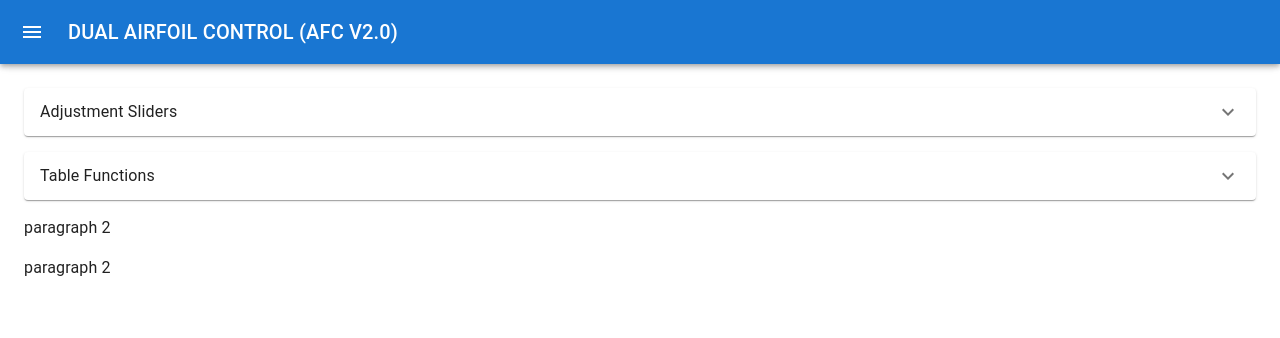
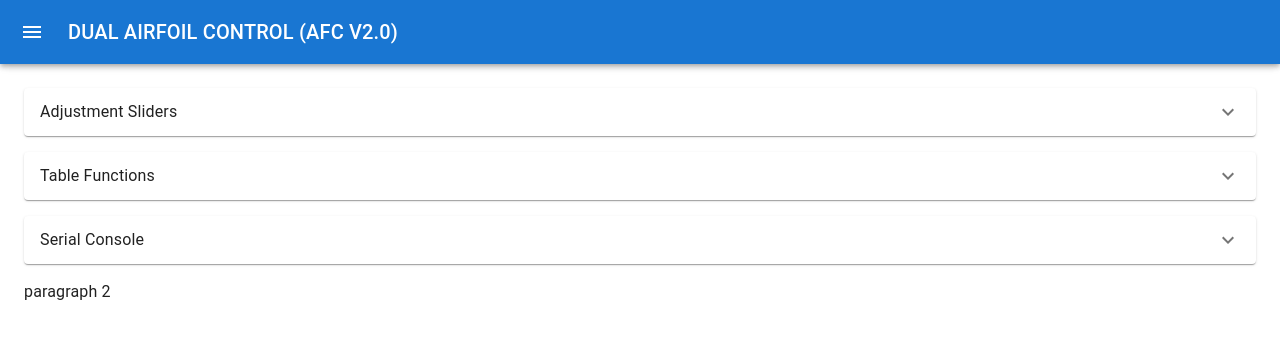
Before and after one commit to c3charvat/web_ui, a React (Create React App) app: page / in a window 1280 px wide. Shown: the top 338 px of the page. Built offline with nearby package versions, Linux system fonts and the light colour scheme.

Commit message:
Bring_in_console

```diff
--- a/src/components/MainContent.tsx
+++ b/src/components/MainContent.tsx
@@ -2,6 +2,7 @@ import * as React from 'react';
 import { Typography } from '@mui/material';
 import SliderGroup from './SliderUI';
 import TableGroup from './TableUI';
+import ConsoleGroup from './ConsoleUI';
 
 
 
@@ -15,7 +16,7 @@ export default function MainContent() {
                 <TableGroup></TableGroup>
             </Typography>
             <Typography paragraph>
-                paragraph 2
+                <ConsoleGroup></ConsoleGroup>
             </Typography>
             <Typography paragraph>
                 paragraph 2
```
